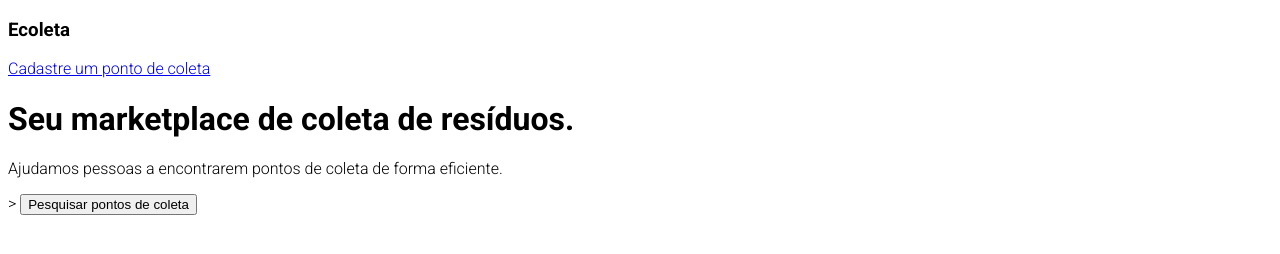
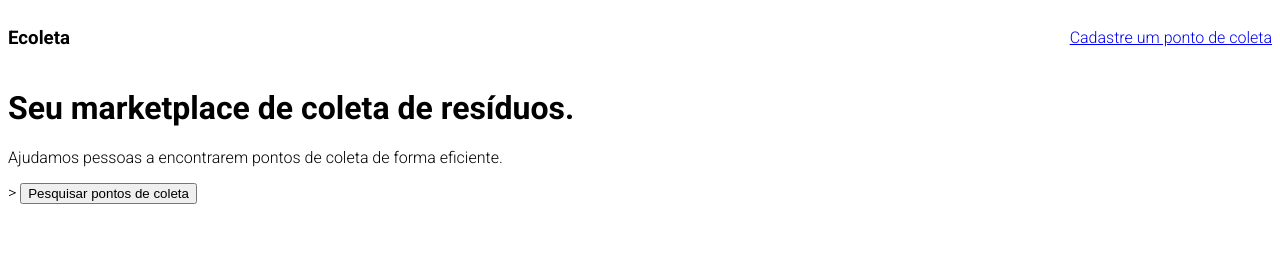
Before and after one commit to Jliporace/NLW, a plain HTML site: page index.html in a window 1280 px wide. Drawn offline with Linux system fonts and the light colour scheme.

Commit message:
added css properties to header

```diff
--- a/index.html
+++ b/index.html
@@ -7,22 +7,22 @@
     <meta name="viewport" content="width=device-width, initial-scale=1.0">
     <title>Ecoleta</title>
     <link href="https://fonts.googleapis.com/css2?family=Roboto:wght@300;700&display=swap" rel="stylesheet">
-    <style>
-        html {
-        font-family: 'Roboto', sans-serif;
-        }
-    </style>
+    <link rel="stylesheet" href="/styles/main.css">
 </head>
 <body>
+    <div>
+        <header>
+            <h3>Ecoleta</h3>
+            <a href="#">Cadastre um ponto de coleta</a>
+        </header>
 
-    <h3>Ecoleta</h3>
-    <a href="#">Cadastre um ponto de coleta</a>
+        <h1>Seu marketplace de coleta de resíduos.</h1>
 
-    <h1>Seu marketplace de coleta de resíduos.</h1>
+        <p>Ajudamos pessoas a encontrarem pontos de coleta de forma eficiente.</p>>
 
-    <p>Ajudamos pessoas a encontrarem pontos de coleta de forma eficiente.</p>>
+        <button>Pesquisar pontos de coleta</button>
+    </div>
 
-    <button>Pesquisar pontos de coleta</button>
 
 </body>
 </html>
--- a/styles/main.css
+++ b/styles/main.css
@@ -0,0 +1,16 @@
+html {
+font-family: 'Roboto', sans-serif;
+}
+
+/* BOX MODEL
+
+Modelo de caixa: toda caixa tem largura, altura,
+espaçamento, preenchimento, bordas, cor... (display)
+
+a: apenas a largura do texto */
+
+header{
+    display: flex;
+    align-items: center;
+    justify-content: space-between;
+}
```
